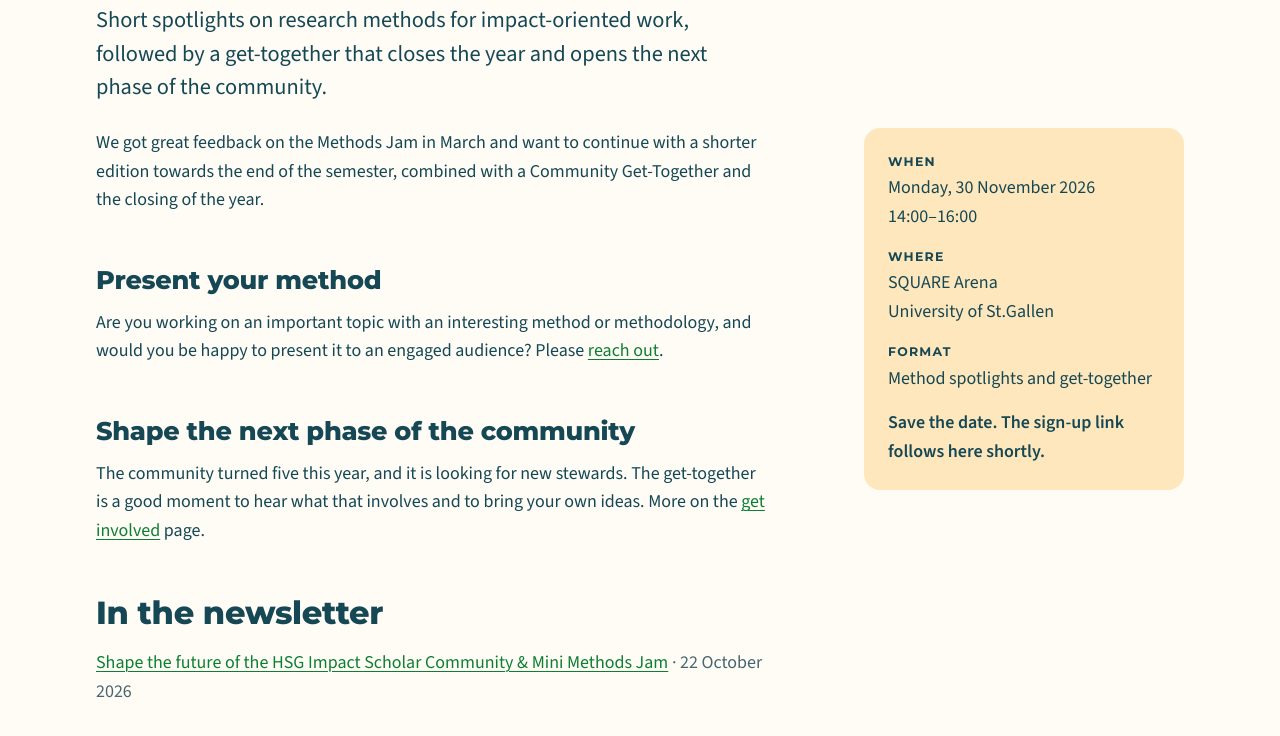
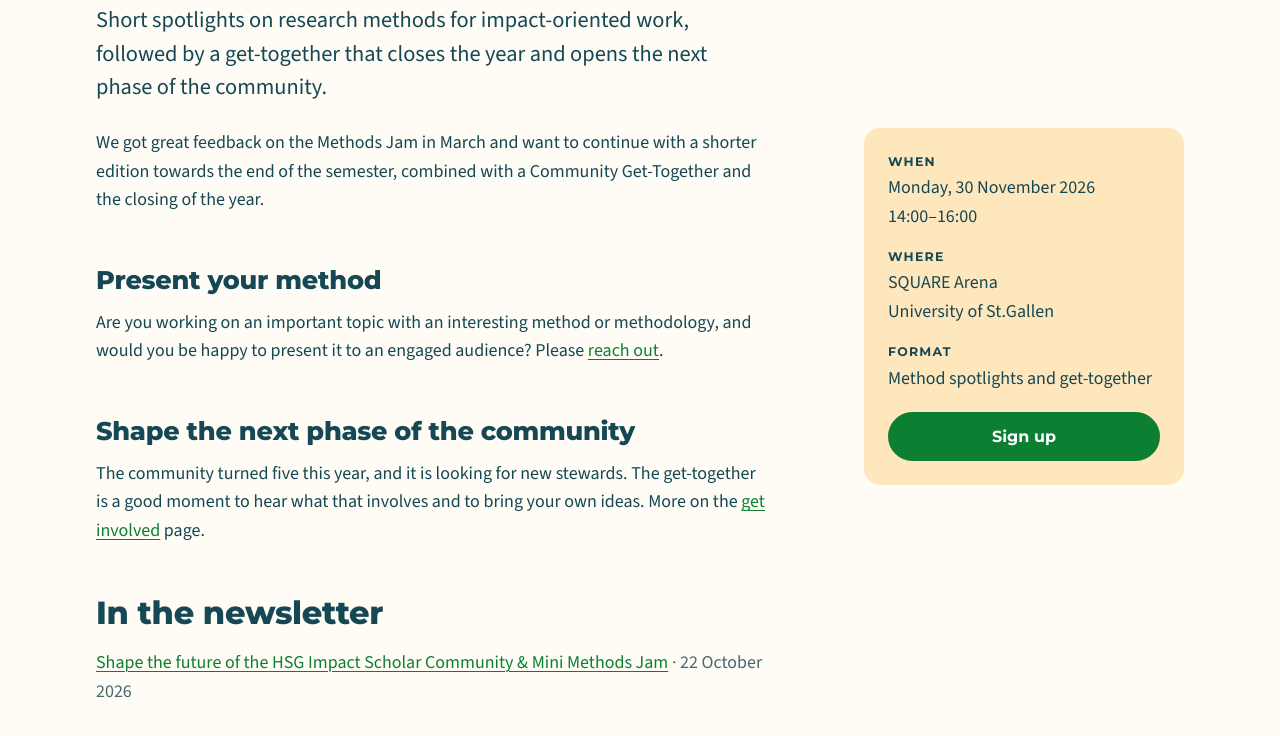
Before and after one commit to tobyfb/hsg-impact-scholar-community, an Astro site: page /events/2026-11-30-mini-methods-jam in a window 1280 px wide. Shown: the part 348-1084 px from the top of the page. Built offline with nearby package versions, Linux system fonts and the light colour scheme; Astro itself is replaced by a stand-in of ours.

Commit message:
Content: sign-up link for the Mini Methods Jam
Co-Authored-By: Claude Fable 5.2 <noreply@anthropic.com>

```diff
--- a/src/content/events/2026-11-30-mini-methods-jam.md
+++ b/src/content/events/2026-11-30-mini-methods-jam.md
@@ -9,7 +9,7 @@ format: Method spotlights and get-together
 series: methods
 summary: Short spotlights on research methods for impact-oriented work, followed by a get-together that closes the year and opens the next phase of the community.
 signup:
-  note: Save the date. The sign-up link follows here shortly.
+  url: https://forms.cloud.microsoft/e/X4wTB4THR9
 shareImage: /media/events/2026-11-30-mini-methods-jam/share.png
 ---
 
```
